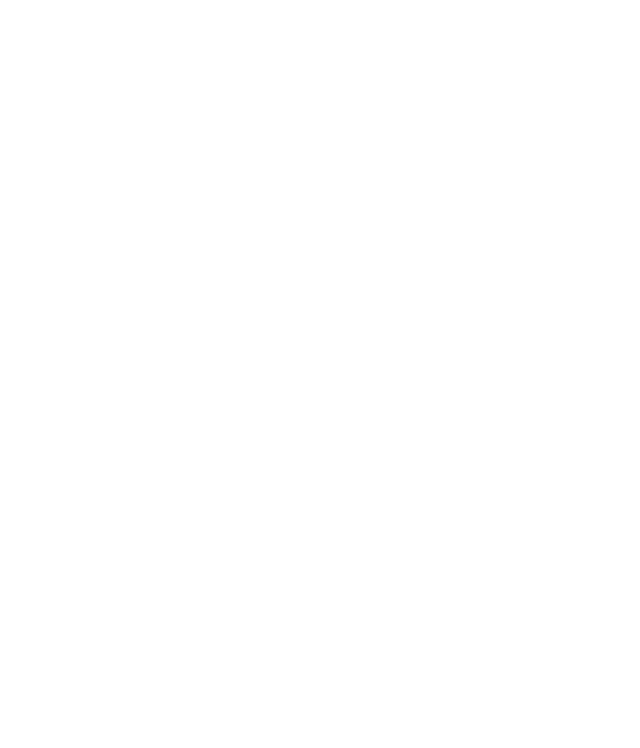
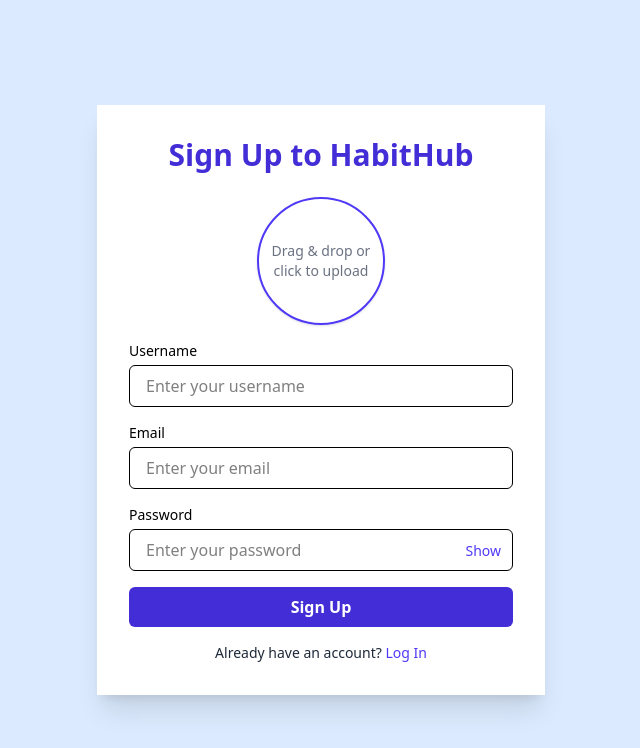
Before and after one commit to shansty/HabitHub, a React (Vite) app in the folder front-habit-hub/: page /sign_up in a window 1280 px wide. Shown: the top 748 px of the page, without its empty margins (319-959 px from the left). Built offline with nearby package versions, Linux system fonts and the light colour scheme.

Commit message:
Add sign up form and Dropzone component

```diff
--- a/front-habit-hub/package.json
+++ b/front-habit-hub/package.json
@@ -14,6 +14,7 @@
     "@tailwindcss/vite": "^4.0.17",
     "react": "^19.0.0",
     "react-dom": "^19.0.0",
+    "react-dropzone": "^14.3.8",
     "react-redux": "^9.2.0",
     "react-router-dom": "^7.4.1",
     "tailwindcss": "^4.0.17"
--- a/front-habit-hub/src/services/user.ts
+++ b/front-habit-hub/src/services/user.ts
@@ -1,5 +1,5 @@
 import { createApi, fetchBaseQuery } from '@reduxjs/toolkit/query/react'
-import { TypeLoginUser } from '../types'
+import { TypeUser } from '../types'
 
 
 export const userApi = createApi({
@@ -7,7 +7,7 @@
   baseQuery: fetchBaseQuery({ baseUrl: 'http://localhost:3000' }),
   refetchOnFocus: true,
   endpoints: (builder) => ({
-    loginUser: builder.mutation<{ token: string }, TypeLoginUser>({
+    loginUser: builder.mutation<{ token: string }, TypeUser>({
       query: (body) => ({
         url: 'user/login',
         //for register willbe user/
@@ -15,11 +15,19 @@
         body,
       }),
     }),
-    getUserData: builder.query({query: (id:number) => `user/${id}`})
+    createUser: builder.mutation<{ user: TypeUser }, TypeUser>({
+      query: (body) => ({
+        url: 'user',
+        method: 'POST',
+        body,
+      }),
+    }),
+    getUserData: builder.query({ query: (id: number) => `user/${id}` })
   }),
 })
 
 export const {
-  useLoginUserMutation ,
-  useGetUserDataQuery
+  useLoginUserMutation,
+  useGetUserDataQuery,
+  useCreateUserMutation
 } = userApi
--- a/front-habit-hub/src/types.ts
+++ b/front-habit-hub/src/types.ts
@@ -1,4 +1,6 @@
-export type TypeLoginUser = {
+export type TypeUser = {
     username: string,
-    password: string
+    password: string,
+    email?: string,
+    profile_picture?: File
 }
--- /dev/null
+++ b/front-habit-hub/src/views/authPage/Dropzone.tsx
@@ -0,0 +1,41 @@
+import { useDropzone } from 'react-dropzone'
+
+const Dropzone = ({
+    onFileAccepted,
+    previewUrl,
+}: {
+    onFileAccepted: (file: File) => void;
+    previewUrl?: string;
+}) => {
+    const { getRootProps, getInputProps, isDragActive } = useDropzone({
+        accept: { 'image/*': [] },
+        maxFiles: 1,
+        onDrop: (acceptedFiles) => {
+            if (acceptedFiles.length > 0) {
+                onFileAccepted(acceptedFiles[0]);
+            }
+        }
+    });
+
+    return (
+        <div
+            {...getRootProps()}
+            className={`cursor-pointer rounded-full h-32 w-32 mx-auto shadow border-2 border-indigo-600 flex items-center justify-center overflow-hidden`}
+        >
+            <input {...getInputProps()} />
+            {previewUrl ? (
+                <img
+                    src={previewUrl}
+                    alt="profile preview"
+                    className="h-full w-full object-cover"
+                />
+            ) : (
+                <p className="text-sm text-gray-500 text-center px-2">
+                    Drag & drop or click to upload
+                </p>
+            )}
+        </div>
+    );
+};
+
+export default Dropzone
--- a/front-habit-hub/src/views/authPage/LoginForm.tsx
+++ b/front-habit-hub/src/views/authPage/LoginForm.tsx
@@ -1,13 +1,13 @@
 import React, { useState } from 'react';
 import InputField from './InputField';
 import { Link } from 'react-router-dom';
-import { TypeLoginUser } from '../../types';
+import { TypeUser } from '../../types';
 import { useLoginUserMutation } from '../../services/user';
 
 const LoginForm: React.FC = () => {
-    const defaultUserDataValue: TypeLoginUser = { username: "", password: "" }
-    const [userData, setUserData] = useState<TypeLoginUser>(defaultUserDataValue);
-    const [loginUser, { data, error, isLoading }] = useLoginUserMutation()
+    const defaultUserDataValue: TypeUser = { username: "", password: "" }
+    const [userData, setUserData] = useState<TypeUser>(defaultUserDataValue);
+    const [loginUser, { error, isLoading }] = useLoginUserMutation()
 
     const handleOnChange = (e: React.ChangeEvent<HTMLInputElement>) => {
         e.preventDefault();
@@ -20,11 +20,9 @@
 
     const handleSubmit = async (e: React.FormEvent) => {
         e.preventDefault()
-
         try {
-            const response = await loginUser(userData)
-            console.log('User logged in:', response)
-            console.log(data)
+            const response = await loginUser(userData).unwrap()
+            const token = response.token;
         } catch (err) {
             console.error('Login failed:', err)
         }
--- a/front-habit-hub/src/views/authPage/SignUpForm.tsx
+++ b/front-habit-hub/src/views/authPage/SignUpForm.tsx
@@ -1,11 +1,89 @@
-import React from 'react';
+import React, { useState } from 'react';
+import InputField from './InputField';
+import { Link } from 'react-router-dom';
+import { TypeUser } from '../../types';
+import { useCreateUserMutation } from '../../services/user';
+import Dropzone from './Dropzone';
 
 const SignUpForm: React.FC = () => {
+
+    const defaultUserDataValue: TypeUser = { username: "", password: "", email: "" }
+    const [userData, setUserData] = useState<TypeUser>(defaultUserDataValue);
+    const [createUser, { error, isLoading }] = useCreateUserMutation()
+
+
+    const handlePhotoDrop = (file: File) => {
+        setUserData((prev) => ({ ...prev, profile_picture: file }));
+    };
+
+    const handleOnChange = (e: React.ChangeEvent<HTMLInputElement>) => {
+        e.preventDefault();
+        const { id, value } = e.target;
+        setUserData((prevUser) => ({
+            ...prevUser,
+            [id]: value,
+        }));
+    };
+
+    const handleSubmit = async (e: React.FormEvent) => {
+        e.preventDefault()
+        try {
+            const user = await createUser(userData).unwrap();
+            console.dir({user})
+        } catch (err) {
+            console.error('Sign up failed:', err)
+        }
+    }
+
     return (
-        <div>
+        <div className="min-h-screen flex items-center justify-center bg-blue-100">
+            <div className="bg-white p-8 shadow-xl max-w-md w-full text-center">
+                <h2 className="text-3xl font-bold mb-6 text-indigo-700">Sign Up to HabitHub</h2>
+                <form onSubmit={handleSubmit} className="space-y-4 text-left">
+                    <Dropzone
+                        onFileAccepted={handlePhotoDrop}
+                        previewUrl={userData.profile_picture ? URL.createObjectURL(userData.profile_picture) : undefined}
+                    />
+                    <InputField
+                        value={userData.username}
+                        handleOnChange={handleOnChange}
+                        placeholder='Enter your username'
+                        id='username'
+                        type='text'
+                    />
 
+                    <InputField
+                        value={userData.email}
+                        handleOnChange={handleOnChange}
+                        placeholder='Enter your email'
+                        id='email'
+                        type='email'
+                    />
+
+                    <InputField
+                        value={userData.password}
+                        handleOnChange={handleOnChange}
+                        placeholder='Enter your password'
+                        id='password'
+                        type='password'
+                    />
+                    <button
+                        type="submit"
+                        className="w-full bg-indigo-700 text-white font-semibold py-2 rounded-md hover:bg-indigo-700 transition"
+                    >
+                        Sign Up
+                    </button>
+                </form>
+                {isLoading && <p>Logging in...</p>}
+                {error && <p className="text-red-600">Sign Up failed.</p>}
+                <p className="mt-4 text-sm text-gray-800">
+                    Already have an account?{' '}
+                    <Link to='/login' className="text-indigo-600 font-medium hover:underline">Log In</Link>
+                </p>
+            </div>
         </div>
     );
-}
+};
+
 
 export default SignUpForm;
```
Also changed, not shown: 1 other file (tests, documents, lock files or other folders). Lines whose indentation alone changed are shown as unchanged.
